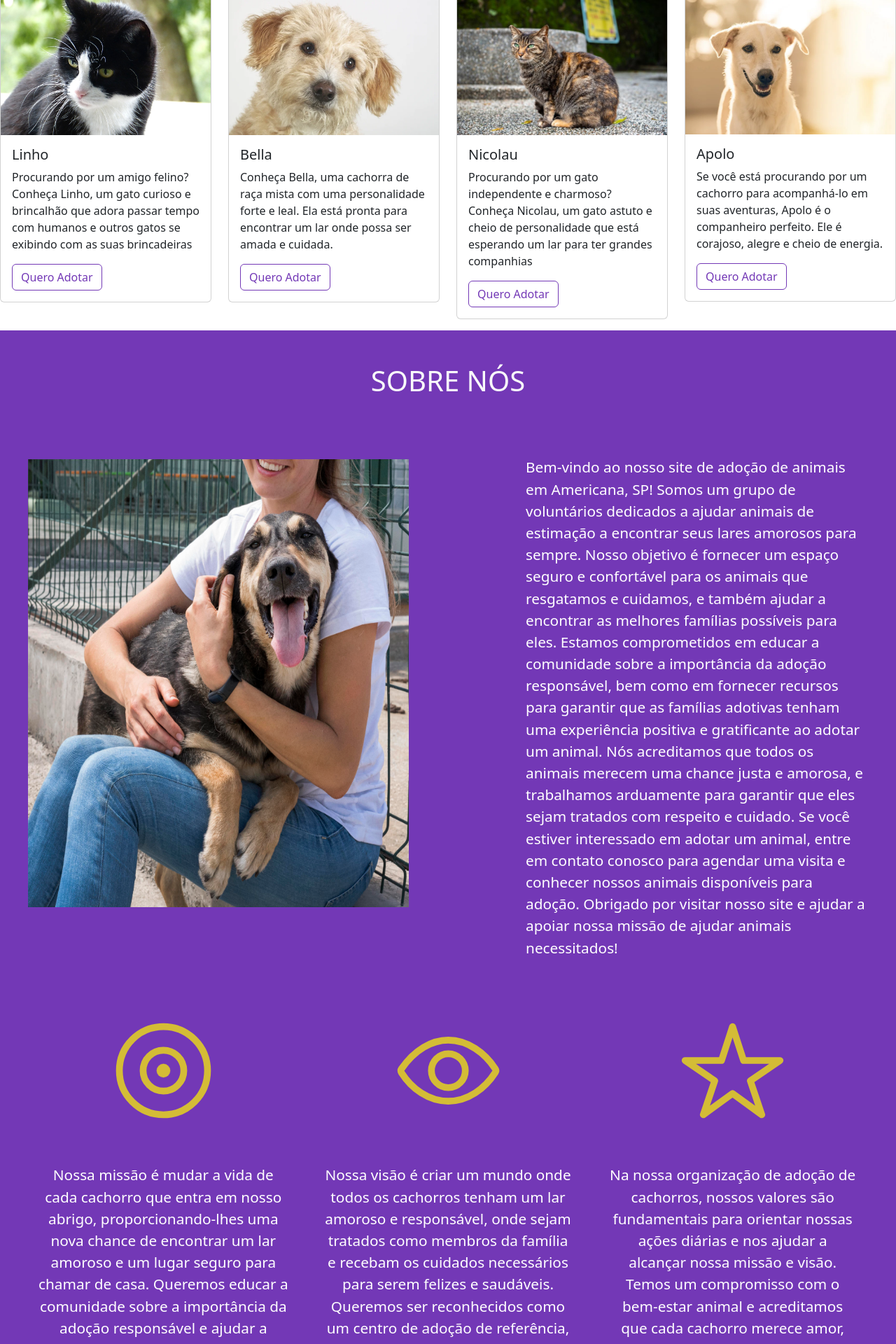
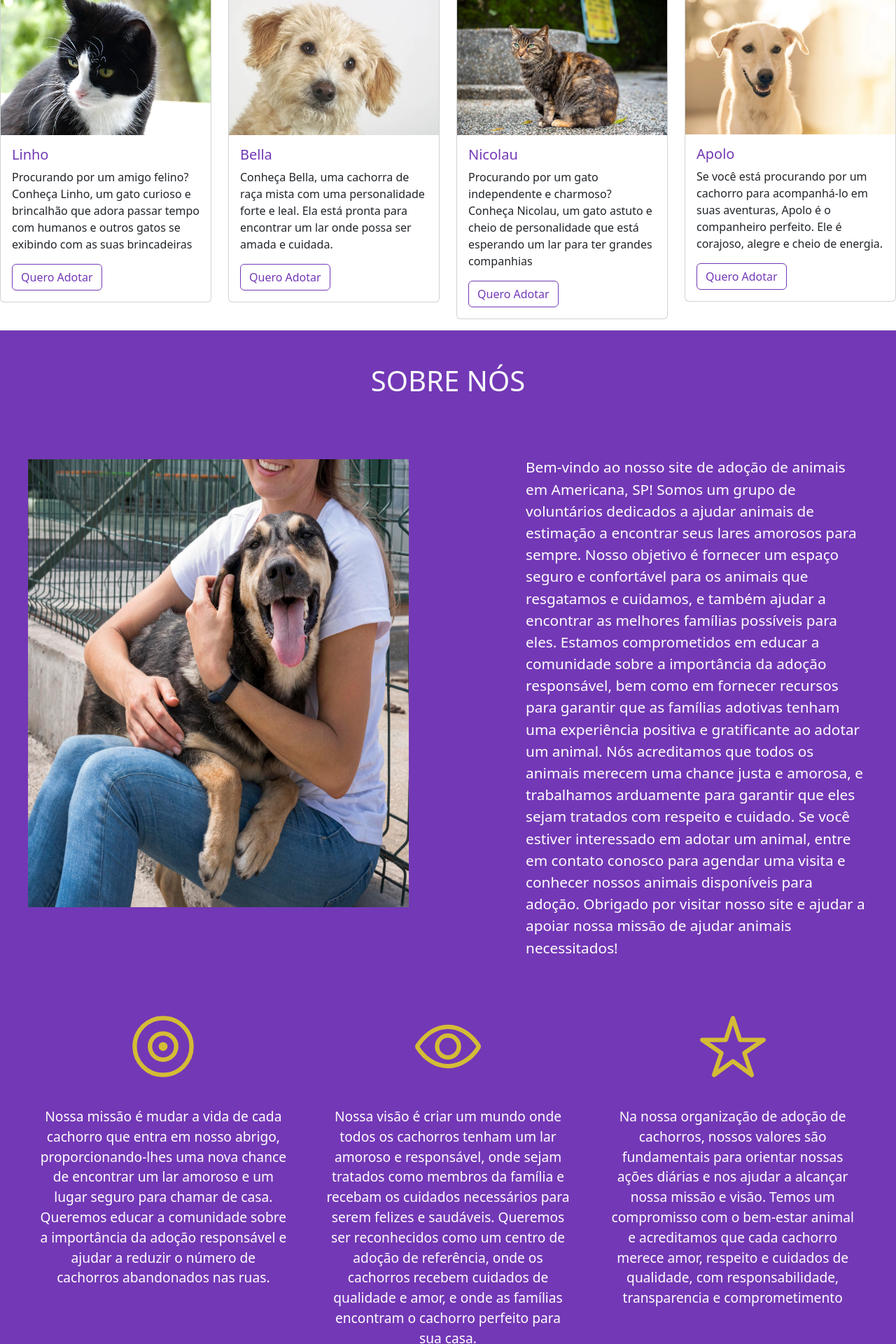
Before and after one commit to mariaeduardaauad/site, a PHP site: page / in a window 1280 px wide. Shown: the part 1320-3240 px from the top of the page at 70% size. Run offline with PHP 8.4, Linux system fonts and the light colour scheme.

Commit message:
atualizando sobre nos

```diff
--- a/index.html
+++ b/index.html
@@ -66,7 +66,7 @@
                             <div class="card">
                                 <img src="/imagem/james.jpg" class="card-img-top" alt="...">
                                 <div class="card-body">
-                                    <h5 class="card-title text-dark">James</h5>
+                                    <h5 class="card-title text-roxo">James</h5>
                                     <p class="card-text">Procurando por um amigo de quatro patas? Conheça James, um
                                         cachorro
                                         carinhoso e leal que adora passar tempo com pessoas e outros cachorros.</p>
@@ -79,7 +79,7 @@
                             <div class="card">
                                 <img src="/imagem/cardgato.png" class="card-img-top" alt="...">
                                 <div class="card-body">
-                                    <h5 class="card-title text-dark">Pantera</h5>
+                                    <h5 class="card-title text-roxo">Pantera</h5>
                                     <p class="card-text">Procurando por um gato independente e charmoso? Conheça
                                         Pantera, um
                                         gato astuto com uma personalidade forte e com um espírito livre</p>
@@ -92,7 +92,7 @@
                             <div class="card">
                                 <img src="/imagem/card3.jpg" class="card-img-top" alt="...">
                                 <div class="card-body">
-                                    <h5 class="card-title text-dark">Castanha</h5>
+                                    <h5 class="card-title text-roxo">Castanha</h5>
                                     <p class="card-text">Conheça Castanha, uma cachorra de porte médio com uma
                                         personalidade
                                         gentil e brincalhona. Ela está procurando por um lar onde possa ser amada e
@@ -107,7 +107,7 @@
                             <div class="card">
                                 <img src="/imagem/gatinhi1.png" class="card-img-top" alt="...">
                                 <div class="card-body">
-                                    <h5 class="card-title text-dark">Pandora</h5>
+                                    <h5 class="card-title text-roxo">Pandora</h5>
                                     <p class="card-text">Pandora é uma gata preguiçosa e adorável que adora passar horas
                                         cochilando ao sol. Ela está procurando por um lar tranquilo onde possa ser feliz
                                         e
@@ -124,7 +124,7 @@
                             <div class="card">
                                 <img src="/imagem/gatinho.jpg" class="card-img-top" alt="...">
                                 <div class="card-body">
-                                    <h5 class="card-title text-dark">Linho</h5>
+                                    <h5 class="card-title text-roxo">Linho</h5>
                                     <p class="card-text">Procurando por um amigo felino? Conheça Linho, um gato curioso
                                         e
                                         brincalhão que adora passar tempo com humanos e outros gatos se exibindo com as
@@ -139,7 +139,7 @@
                             <div class="card">
                                 <img src="/imagem/card2.webp" class="card-img-top" alt="...">
                                 <div class="card-body">
-                                    <h5 class="card-title text-dark">Bella</h5>
+                                    <h5 class="card-title text-roxo">Bella</h5>
                                     <p class="card-text">Conheça Bella, uma cachorra de raça mista com uma personalidade
                                         forte e
                                         leal. Ela está pronta para encontrar um lar onde possa ser amada e cuidada.</p>
@@ -152,7 +152,7 @@
                             <div class="card">
                                 <img src="/imagem/gatoviralata.jpg" class="card-img-top" alt="...">
                                 <div class="card-body">
-                                    <h5 class="card-title text-dark">Nicolau</h5>
+                                    <h5 class="card-title text-roxo">Nicolau</h5>
                                     <p class="card-text">Procurando por um gato independente e charmoso? Conheça
                                         Nicolau, um
                                         gato astuto e cheio de personalidade que está esperando um lar para ter grandes
@@ -166,7 +166,7 @@
                             <div class="card">
                                 <img src="/imagem/card4.webp" class="card-img-top" alt="...">
                                 <div class="card-body">
-                                    <h5 class="card-title text-dark">Apolo</h5>
+                                    <h5 class="card-title text-roxo">Apolo</h5>
                                     <p class="card-text">Se você está procurando por um cachorro para acompanhá-lo em
                                         suas
                                         aventuras, Apolo é o companheiro perfeito. Ele é corajoso, alegre e cheio de
@@ -211,7 +211,9 @@
                             </div>
                         </div>
                     </div>
+
                 </div>
+
 
 
                 <div class="container2">
--- a/styles/style.css
+++ b/styles/style.css
@@ -161,7 +161,7 @@ margin-right: 7%;
 }
 
 #sobre-nos .container2 .lado-direito {
-  font-size: 155px;
+  font-size: 100px;
   margin-right: 50px;
   width: 500px;
   height: 500px;
@@ -170,13 +170,13 @@ margin-right: 7%;
 }
 
 #sobre-nos .container2 .lado-direito p {
-  font-size: 1.3rem;
+  font-size: 1.2rem;
   color: white;
 
 }
 
 #sobre-nos .container2 .centro {
-  font-size: 155px;
+  font-size: 100px;
   text-align: center;
   margin-right: 50px;
   width: 500px;
@@ -188,13 +188,13 @@ margin-right: 7%;
 }
 
 #sobre-nos .container2 .centro p {
-  font-size: 1.3rem;
+  font-size: 1.2rem;
   color: white;
 
 }
 
 #sobre-nos .container2 .lado-esquerdo {
-  font-size: 155px;
+  font-size: 100px;
   width: 500px;
   height: 500px;
 
@@ -202,7 +202,7 @@ margin-right: 7%;
 }
 
 #sobre-nos .container2 .lado-esquerdo p {
-  font-size: 1.3rem;
+  font-size: 1.2rem;
   color: white;
 }
 
@@ -220,6 +220,13 @@ margin-right: 7%;
 .bt-roxo{
   border: 1px solid #7338b6;
   color: #7338b6;
+}
+
+
+
+.text-roxo{
+  color: #7338b6;
+
 }
 
 /* ===== footer ======*/
```
Also changed, not shown: queroadotar.html (+30 -49 lines), styles/queroadotar.css (+47 -0 lines).
